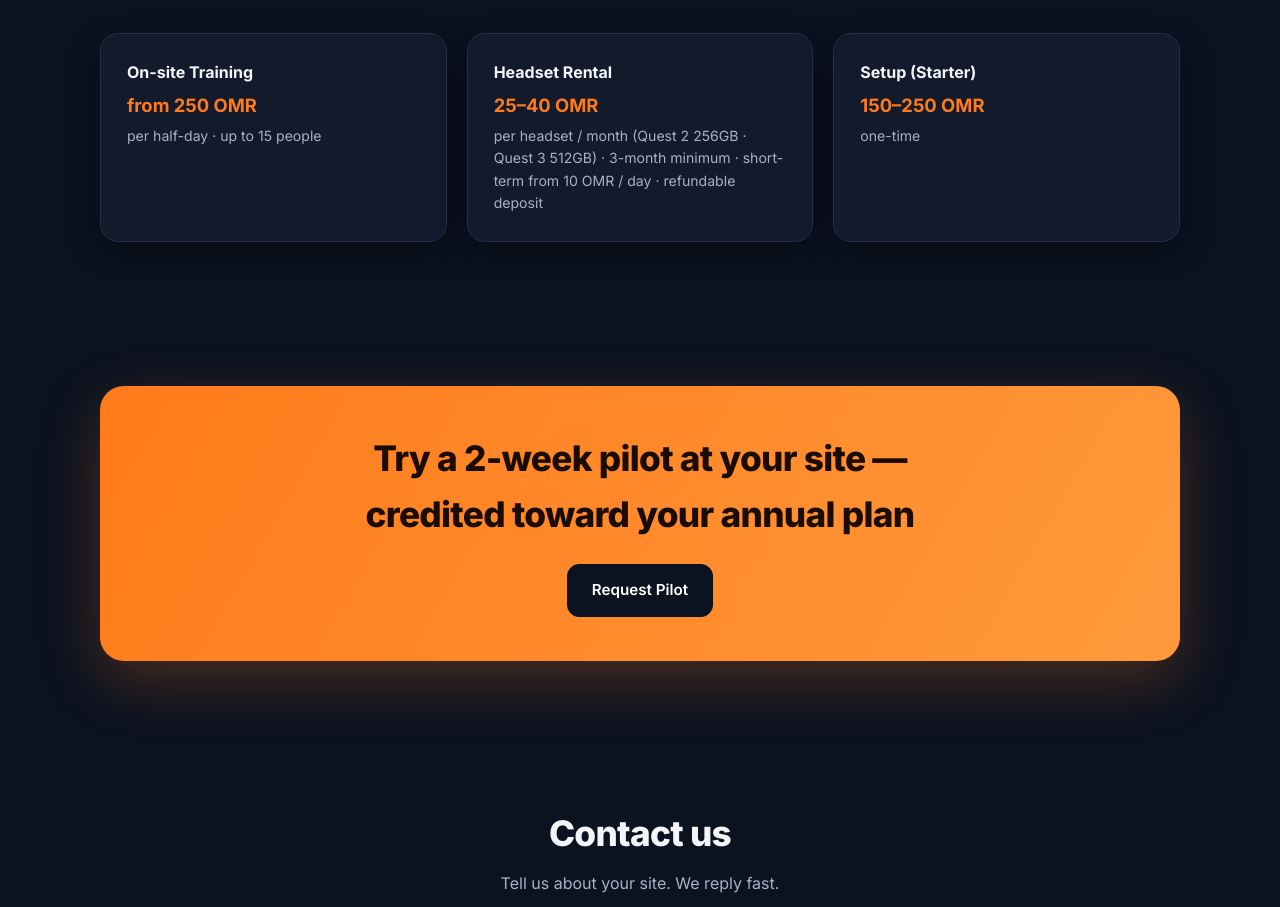
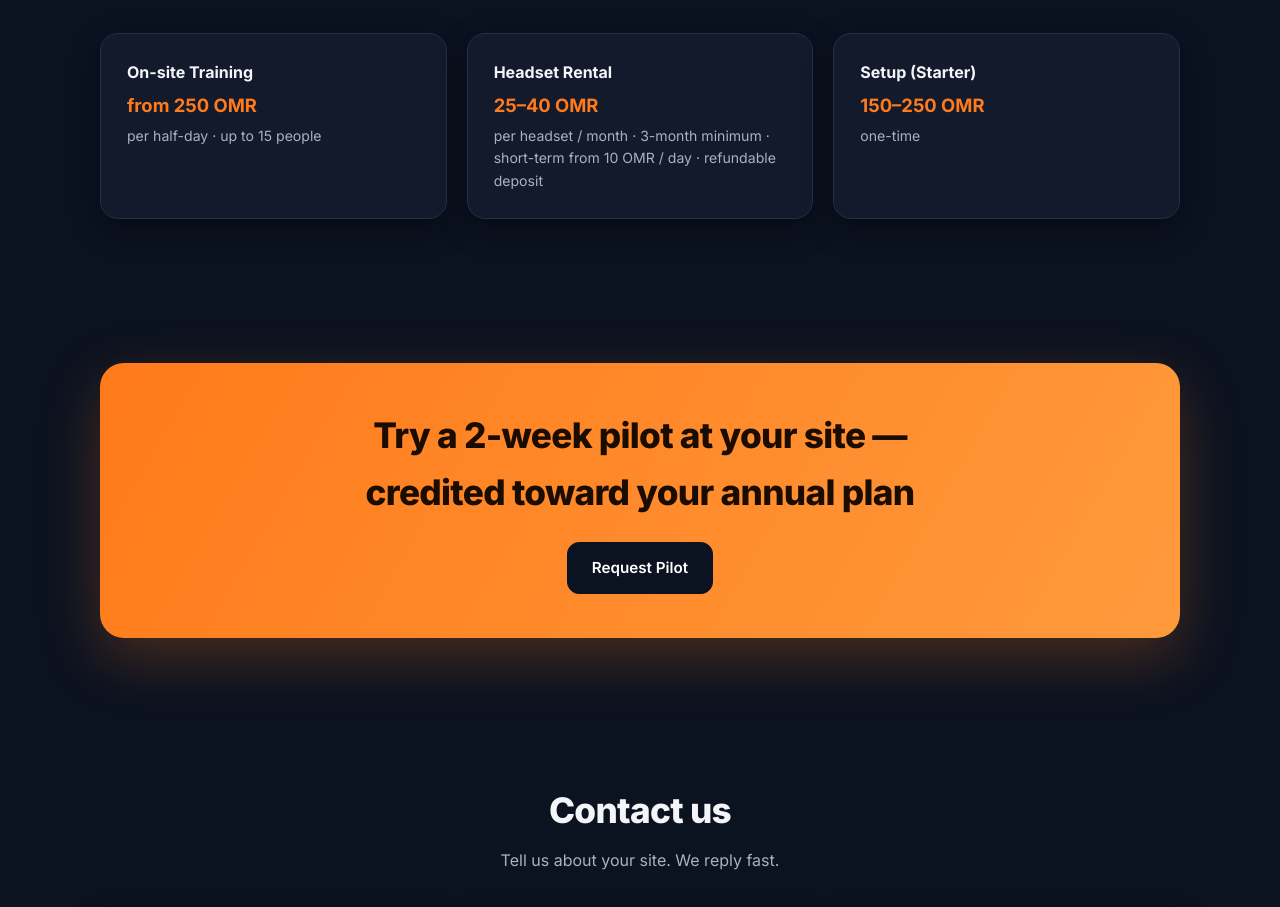
Before and after one commit to mohammadrezahamedi/hamedistudio, a plain HTML site: page index.html in a window 1280 px wide. Shown: the part 2409-3316 px from the top of the page. Drawn offline with Linux system fonts and the light colour scheme.

Commit message:
Simplify headset rental text
Co-Authored-By: Claude Sonnet 5.5 <noreply@anthropic.com>

```diff
--- a/index.html
+++ b/index.html
@@ -179,7 +179,7 @@ footer{border-top:1px solid var(--line);padding:30px 0;color:var(--muted);font-s
   <div class="center"><h2>Add-ons</h2><p class="lead">Extra help when you need it.</p></div>
   <div class="grid g3">
     <div class="card add"><h3>On-site Training</h3><div class="v">from 250 OMR</div><p>per half-day · up to 15 people</p></div>
-    <div class="card add"><h3>Headset Rental</h3><div class="v">25–40 OMR</div><p>per headset / month (Quest 2 256GB · Quest 3 512GB) · 3-month minimum · short-term from 10 OMR / day · refundable deposit</p></div>
+    <div class="card add"><h3>Headset Rental</h3><div class="v">25–40 OMR</div><p>per headset / month · 3-month minimum · short-term from 10 OMR / day · refundable deposit</p></div>
     <div class="card add"><h3>Setup (Starter)</h3><div class="v">150–250 OMR</div><p>one-time</p></div>
   </div>
 </div></section>
```
